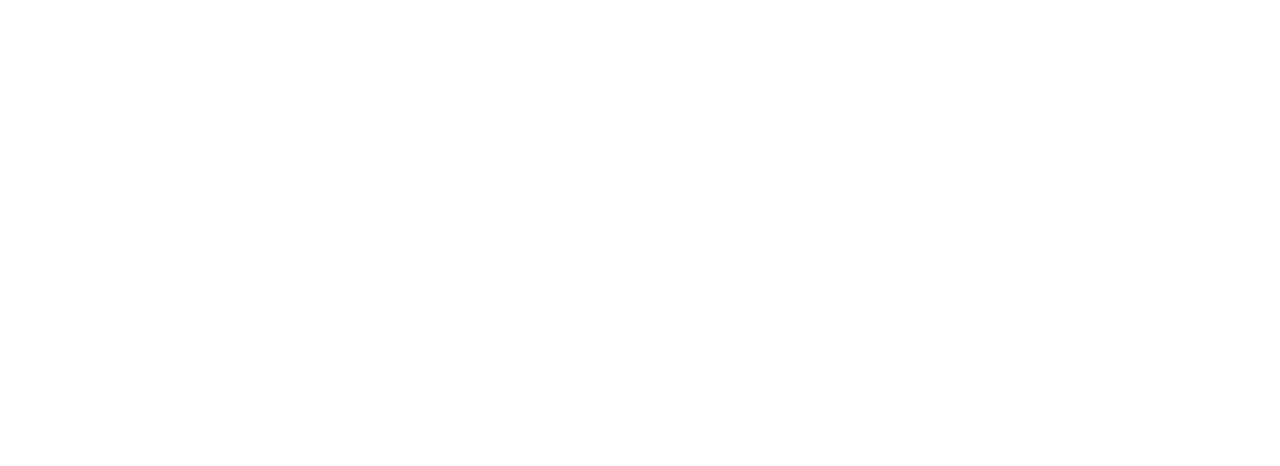
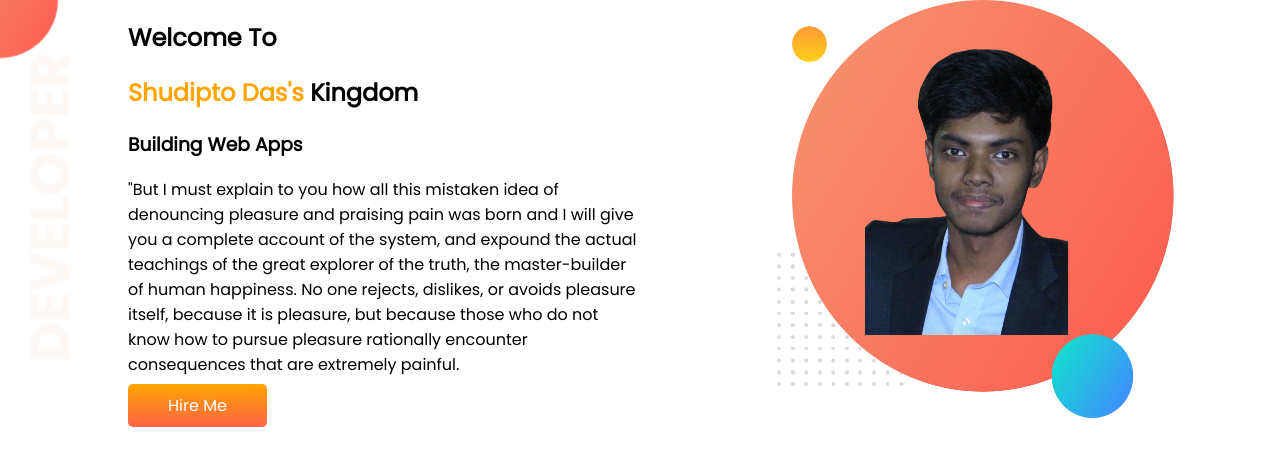
Before and after one commit to shudiptod/developer-portfolio, a plain HTML site: page index.html in a window 1280 px wide. Drawn offline with Linux system fonts and the light colour scheme.

Commit message:
banner added

```diff
--- a/index.html
+++ b/index.html
@@ -1,13 +1,42 @@
 <!DOCTYPE html>
 <html lang="en">
+
 <head>
     <meta charset="UTF-8">
     <meta http-equiv="X-UA-Compatible" content="IE=edge">
     <meta name="viewport" content="width=device-width, initial-scale=1.0">
+    <link rel="preconnect" href="https://fonts.googleapis.com">
+    <link rel="preconnect" href="https://fonts.gstatic.com" crossorigin>
+    <link href="https://fonts.googleapis.com/css2?family=Poppins&display=swap" rel="stylesheet">
     <link rel="stylesheet" href="style.css">
-    <title>Document</title>
+    <title>Portfolio</title>
 </head>
+
 <body>
+    <section class="top-banner">
+        <div class="half-width">
+            <h1>Welcome To</h1>
+            <h1><span class="orange-color"> Shudipto Das's</span> Kingdom</h1>
+            <h3>Building Web Apps</h3>
+            <p>"But I must explain to you how all this mistaken idea of denouncing pleasure and praising pain was born
+                and I
+                will give you a complete account of the system, and expound the actual teachings of the great explorer
+                of
+                the
+                truth, the master-builder of human happiness. No one rejects, dislikes, or avoids pleasure itself,
+                because
+                it is
+                pleasure, but because those who do not know how to pursue pleasure rationally encounter consequences
+                that
+                are
+                extremely painful.</p>
+            <a class="link-button" href="https://www.linkedin.com/in/shudipta-das-8645241a9/" target="_blank">Hire
+                Me</a>
+        </div>
+        <div class="half-width">
+            <img src="image/shudipto.png" alt="mybg">
+        </div>
+    </section>
+</body>
 
-</body>
 </html>
--- a/style.css
+++ b/style.css
@@ -0,0 +1,32 @@
+body{
+    font-family: 'Poppins', sans-serif;
+    margin: 0;
+}
+.orange-color{
+    color: orange;
+    font-size: px;
+}
+section{
+    display: flex;
+}
+.half-width{
+    width: 50%;
+    padding-left: 10%;
+}
+.half-width img{
+    width: 80%;
+    height: 100%;
+}
+
+.link-button{
+    text-decoration: none;
+    background-image: linear-gradient(orange,tomato);
+    font-weight: 400;
+    color: white;
+    padding: 10px 40px;
+    border-radius: 5px;
+}
+.top-banner{
+    background-image: url(image/top-banner.png);
+    background-repeat: no-repeat;
+}
```
Also changed, not shown: image/dream-bg.png (added), image/exp-bg.png (added), image/my-bg.png (added), image/my-bg2.png (added), image/shudipto.png (added), image/top-banner.png (added).
